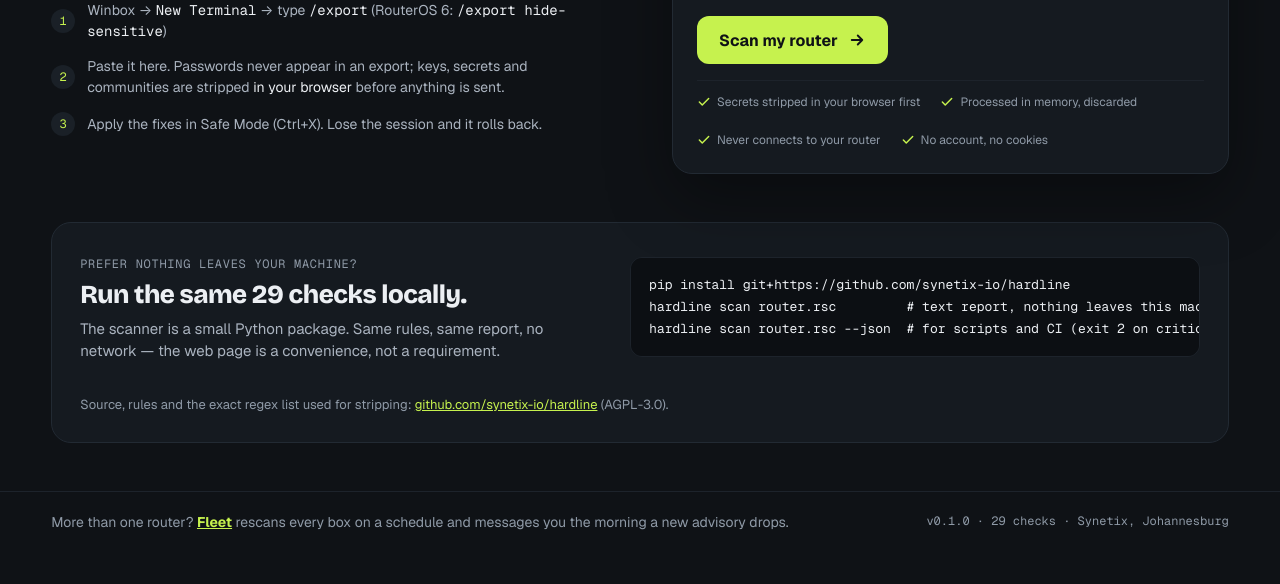
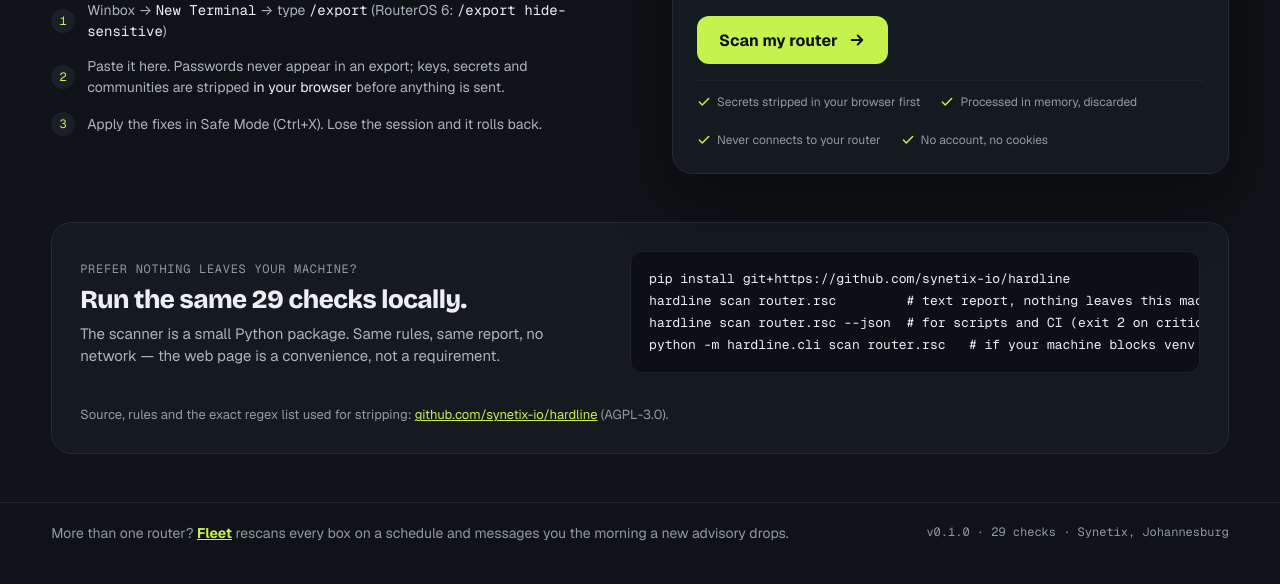
Before and after one commit to synetix-io/hardline, a FastAPI app: page / in a window 1280 px wide. Shown: the part 656-1240 px from the top of the page. Before the commit the page ends 1186 px from the top, so only its background shows below. Run offline with FastAPI, Linux system fonts and the light colour scheme.

Commit message:
Document python -m form for locked-down machines
Co-Authored-By: Claude Opus 5 <noreply@anthropic.com>

```diff
--- a/hardline/templates/index.html
+++ b/hardline/templates/index.html
@@ -69,7 +69,8 @@
   </div>
   <pre>pip install git+https://github.com/synetix-io/hardline
 hardline scan router.rsc         # text report, nothing leaves this machine
-hardline scan router.rsc --json  # for scripts and CI (exit 2 on critical)</pre>
+hardline scan router.rsc --json  # for scripts and CI (exit 2 on critical)
+python -m hardline.cli scan router.rsc   # if your machine blocks venv .exe shims</pre>
   <p class="small">Source, rules and the exact regex list used for stripping: <a href="https://github.com/synetix-io/hardline" rel="noopener">github.com/synetix-io/hardline</a> (AGPL-3.0).</p>
 </div>
 {% endblock %}
```
Also changed, not shown: README.md.
